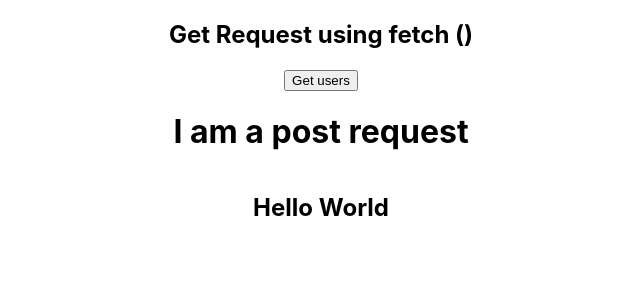
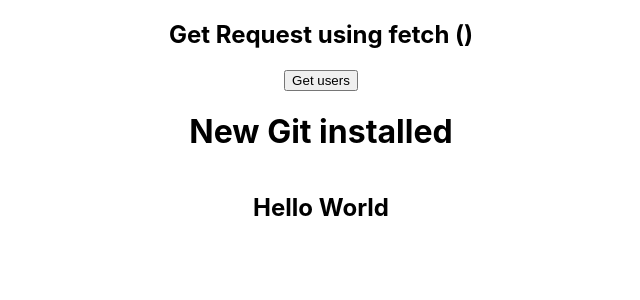
Before and after one commit to shubham11-art/Git-user, a React (Create React App) app: page / in a window 1280 px wide. Shown: the top 300 px of the page, without its empty margins (319-959 px from the left). Built offline with nearby package versions, Linux system fonts and the light colour scheme.

Commit message:
Update Postreq.js

```diff
--- a/src/FetchUsers/Postreq.js
+++ b/src/FetchUsers/Postreq.js
@@ -3,7 +3,7 @@ import React from "react";
 const Postreq = () => {
   return (
     <div>
-      <h1> I am a post request</h1>
+      <h1> New Git installed</h1>
      <table><tr></tr>
 	  </table>
 
```
